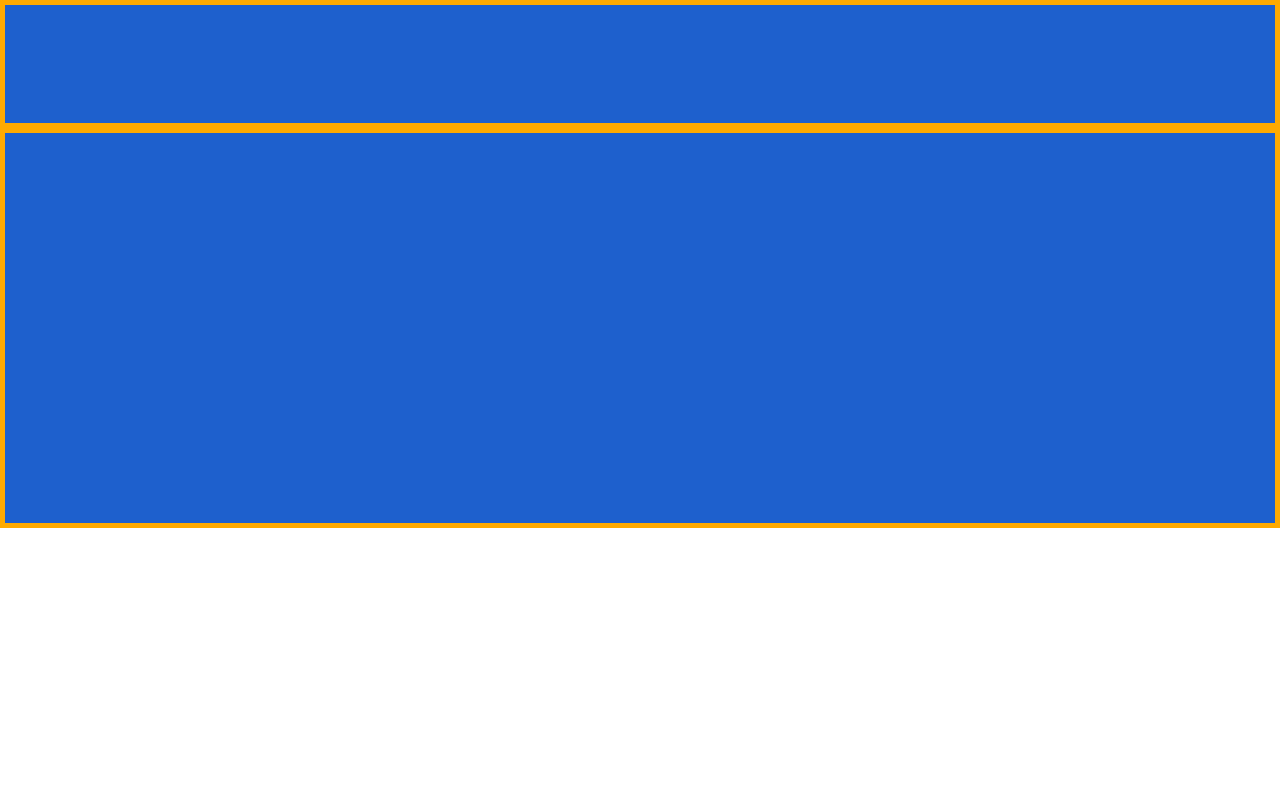
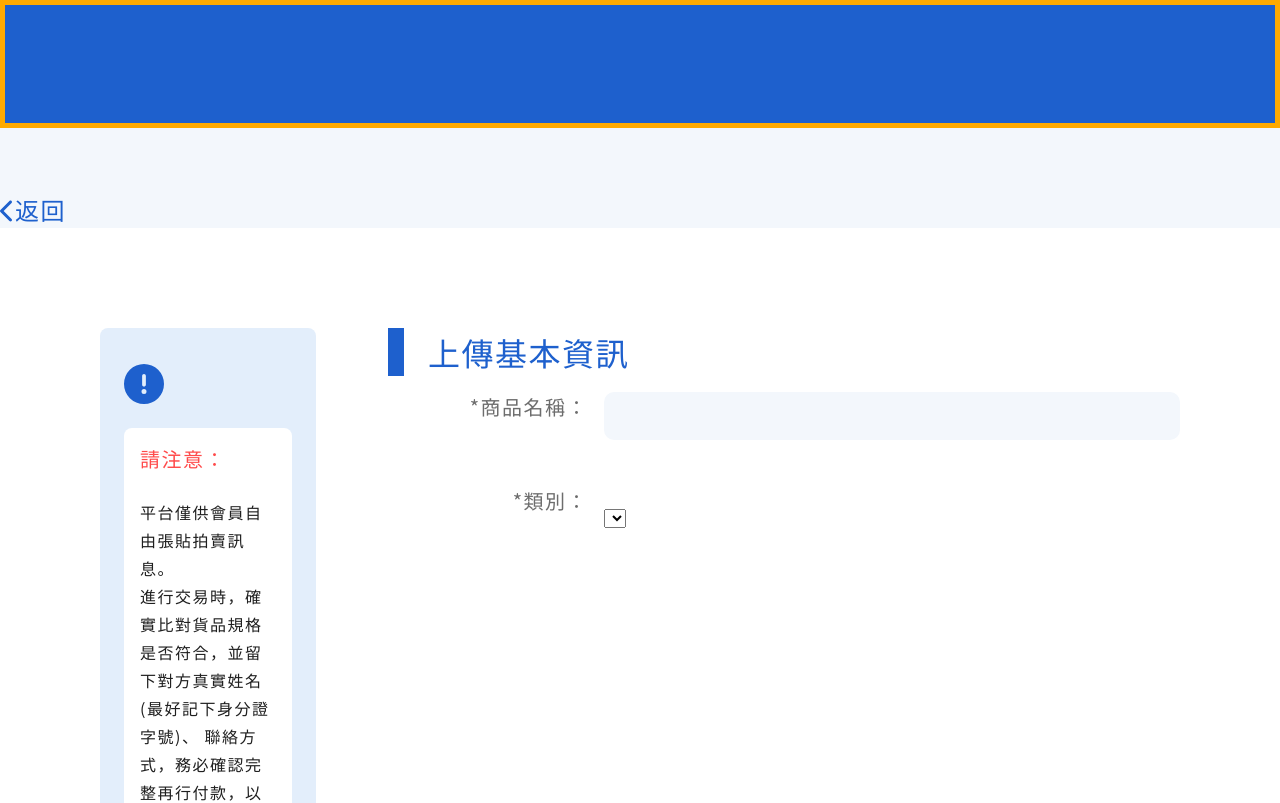
Before and after one commit to Kennedy1127/ASSEMBALL, a Vue app: page /product-post in a window 1280 px wide. Before the commit this address had no page. Shown: the top 803 px of the page. Built offline with nearby package versions, Linux system fonts and the light colour scheme.

Commit message:
商品上架

```diff
--- a/src/assets/scss/base/_color.scss
+++ b/src/assets/scss/base/_color.scss
@@ -18,6 +18,9 @@
 
   --success-green: #4ad180;
   --error-red: #ef4444;
+  --caution-red: #ff4a4a;
   --error-yellow: #fbbf24;
-  --pale-white:#ffffff;
+  --pale-white: #ffffff;
+  --split-gray: #a8a8a8;
+  --input-label-gray: #6d6d6d;
 }
--- a/src/main.js
+++ b/src/main.js
@@ -16,6 +16,7 @@ import {
   faPenToSquare,
   faChevronLeft,
   faArrowRight,
+  faCircleExclamation,
 } from "@fortawesome/free-solid-svg-icons";
 
 library.add(
@@ -27,7 +28,8 @@ library.add(
   faPlus,
   faPenToSquare,
   faChevronLeft,
-  faArrowRight
+  faArrowRight,
+  faCircleExclamation
 );
 
 createApp(App)
--- a/src/router/index.js
+++ b/src/router/index.js
@@ -14,12 +14,17 @@ const routes = [
   {
     path: "/product-detail",
     name: "productDetail",
-    component: () => import("@/views/ProductDetails.vue"),
+    component: () => import("@/views/ProductsDetails.vue"),
   },
   {
     path: "/authentication",
     name: "authentication",
     component: () => import("@/views/AuthenticationView.vue"),
+  },
+  {
+    path: "/product-post", //url- 網址的文字
+    name: "productPost",
+    component: () => import("@/views/ProductPost.vue"), // 檔名
   },
 ];
 
--- a/src/views/HomeView.vue
+++ b/src/views/HomeView.vue
@@ -5,6 +5,9 @@
   </div>
   <div class="test-detail">
     <router-link to="/productsdetail">go to productsdetail</router-link>
+  </div>
+  <div class="test-detail">
+    <router-link to="/product-post">go to productpost</router-link>
   </div>
   <div class="signin">
     <router-link to="/authentication">go to signup </router-link>
--- /dev/null
+++ b/src/views/ProductPost.vue
@@ -0,0 +1,165 @@
+<template>
+  <div class="product_post_wrap">
+    <div class="goback">
+      <font-awesome-icon icon="fa-solid fa-chevron-left" />返回
+    </div>
+    <div class="product_post">
+      <div class="product_post_caution">
+        <div class="product_post_caution_icon">
+          <font-awesome-icon icon="fa-solid fa-circle-exclamation" />
+        </div>
+        <div class="product_post_caution_content">
+          <div class="product_post_caution_content_title">請注意：</div>
+          <p class="product_post_caution_content_text">
+            平台僅供會員自由張貼拍賣訊息。<br />
+            進行交易時，確實比對貨品規格是否符合，並留下對方真實姓名(最好記下身分證字號)、
+            聯絡方式，務必確認完整再行付款，以免產生糾紛。<br />
+            建議用網站匯款方式進行交易，較有保障。
+          </p>
+        </div>
+      </div>
+
+      <div class="product_post_info">
+        <div class="product_post_info_title">
+          <div class="block"></div>
+          <div>上傳基本資訊</div>
+        </div>
+        <div class="product_post_info_splitline"></div>
+        <div class="product_post_info_content">
+          <div class="product_post_info_content_formlist">
+            <div class="product_post_info_content_formlist_item">
+              <label
+                for="product_post_productname"
+                class="product_post_info_content_formlist_inputlabel"
+                ><span class="requiredMark">*</span>商品名稱：
+              </label>
+              <label
+                for="product_post_produccategory"
+                class="product_post_info_content_formlist_inputlabel"
+                ><span class="requiredMark">*</span>類別：
+              </label>
+            </div>
+            <div class="product_post_info_content_formlist_text">
+              <input
+                type="text"
+                id="product_post_productname"
+                class="product_post_info_content_formlist_input"
+              />
+              <select id="product_post_produccategory"></select>
+            </div>
+          </div>
+        </div>
+      </div>
+    </div>
+  </div>
+</template>
+
+<script></script>
+
+<style scoped lang="scss">
+.product_post_wrap {
+  background-color: var(--secondary-blue-4);
+  padding: 4rem 0;
+  .goback {
+    font-size: 1.5rem;
+    color: var(--primary-blue);
+    margin-bottom: 1rem;
+    // width: 100%;
+    max-width: 1600px;
+    margin: auto;
+  }
+  .product_post {
+    background-color: var(--pale-white);
+    padding: 4rem 0;
+    width: 100%;
+    max-width: 1600px;
+    margin: auto;
+    padding: 100px 100px;
+    display: flex;
+    gap: 4.5rem;
+    &_caution {
+      width: 18vw;
+      background-color: var(--secondary-blue-3);
+      padding: 1.5rem;
+      border-radius: 0.5rem;
+      &_icon {
+        color: var(--primary-blue);
+        font-size: 2.5rem;
+        margin-bottom: 1rem;
+      }
+      &_content {
+        padding: 1rem;
+        margin: auto;
+        background-color: var(--pale-white);
+        border-radius: 0.5rem;
+        &_title {
+          font-size: 1.25rem;
+          margin-bottom: 1.5rem;
+          color: var(--caution-red);
+          font-weight: medium;
+        }
+        &_text {
+          font-size: 1rem;
+          line-height: 1.75;
+        }
+      }
+    }
+    &_info {
+      &_title {
+        display: flex;
+        gap: 1.5rem;
+        padding-bottom: 1rem;
+        font-size: 2rem;
+        color: var(--primary-blue);
+        .block {
+          width: 1rem;
+          background-color: var(--primary-blue);
+        }
+      }
+      &_content {
+        &_formlist {
+          display: flex;
+          gap: 1rem;
+          &_inputlabel {
+            display: block;
+            width: 200px;
+            text-align: right;
+            font-size: 1.25rem;
+            color: var(--input-label-gray);
+            margin-bottom: 4rem;
+
+            &_item {
+              display: flex;
+              gap: 1.5rem;
+            }
+          }
+          &_input {
+            width: 36rem;
+            border-radius: 10px;
+            height: 3rem;
+            font-size: 1.25rem;
+            padding: 0.5rem;
+            background-color: var(--secondary-blue-4);
+            // var(--secondary-blue-4);
+            border: 0;
+            // color: var(--secondary-blue-1);
+            margin-bottom: 4rem;
+          }
+          &_input:focus {
+            outline: 2px var(--secondary-blue-1) solid;
+          }
+        }
+        &_text {
+          margin-bottom: 60px;
+        }
+        &_splitline {
+          width: 100%;
+          height: 1px;
+          background-color: var(--split-gray);
+          margin: 2rem 0;
+        }
+      }
+    }
+  }
+}
+</style>
```
